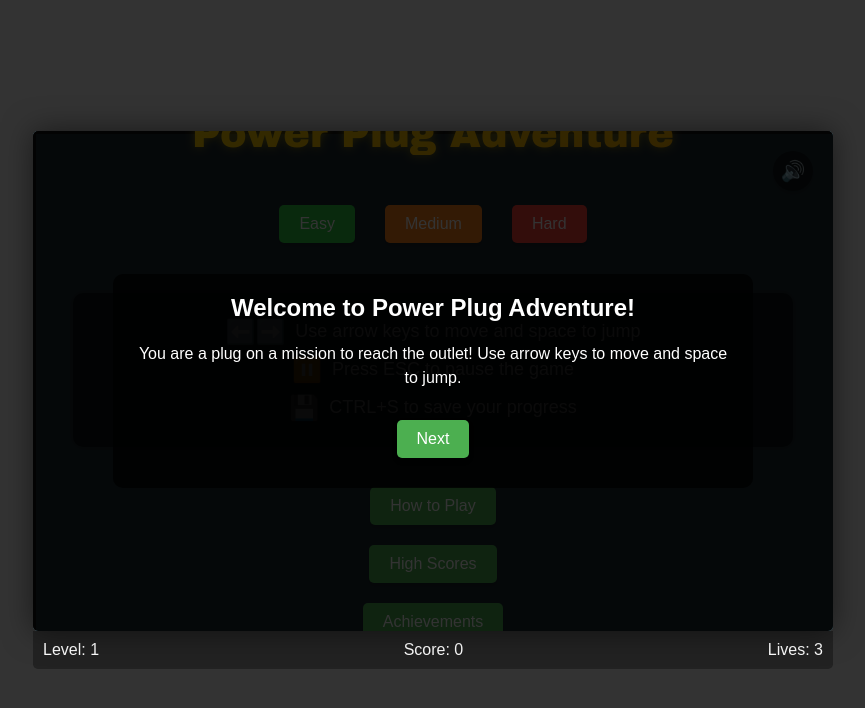
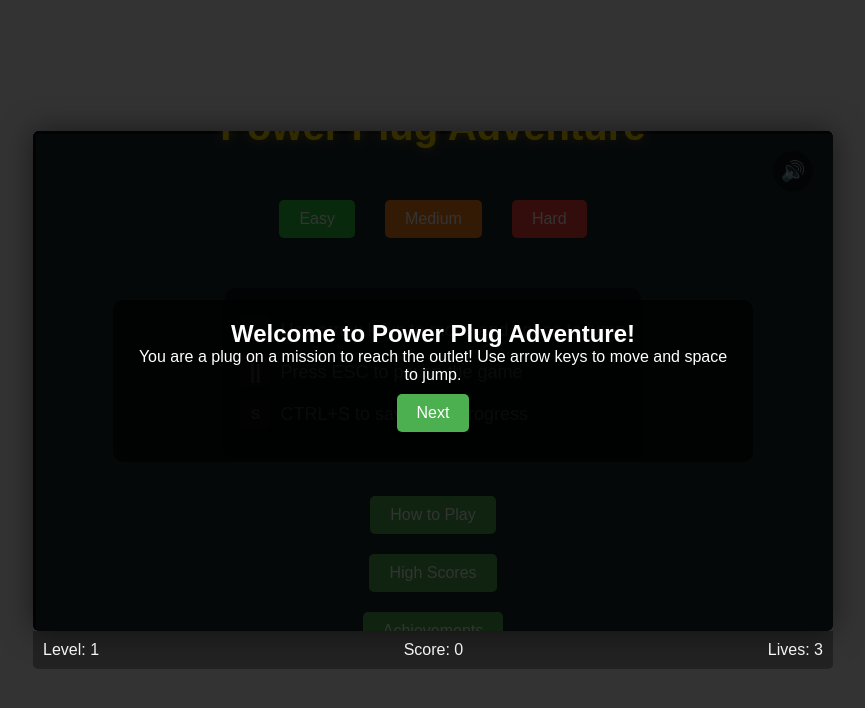
Before and after one commit to brndndb/plug-it, a plain HTML site: page index.html in a window 1280 px wide. Shown: the whole page, without its empty margins (207-1072 px from the left). Drawn offline with Linux system fonts and the light colour scheme.

Commit message:
Update index.html

```diff
--- a/index.html
+++ b/index.html
@@ -58,8 +58,6 @@
             color: #FFD700; /* Gold color */
             text-shadow: 0 0 10px rgba(255, 215, 0, 0.5);
             font-size: 2.5em;
-            width: 90%; /* Ensure text doesn't overflow */
-            text-align: center;
         }
         .button {
             background-color: #4CAF50;
@@ -183,18 +181,16 @@
             width: 90%;
         }
 
+        /* Fixed title style */
         .game-title {
-            font-family: 'Arial Black', sans-serif;
-            font-size: 3em;
-            background: linear-gradient(to right, #FFD700, #FFA500);
-            -webkit-background-clip: text;
-            background-clip: text;
-            -webkit-text-fill-color: transparent;
+            font-size: 42px;
+            font-weight: bold;
+            color: #FFD700;
+            text-shadow: 3px 3px 6px rgba(0, 0, 0, 0.5);
             margin-bottom: 30px;
-            text-shadow: 3px 3px 6px rgba(0, 0, 0, 0.3);
-            width: 90%; /* Prevent overflow */
+            max-width: 90%;
             text-align: center;
-            padding: 0 10px;
+            line-height: 1.2;
         }
 
         .game-controls {
@@ -203,19 +199,37 @@
             border-radius: 10px;
             margin: 20px 0;
             box-shadow: 0 0 10px rgba(0, 0, 0, 0.3);
-            width: 90%;
+            max-width: 90%;
         }
 
         .game-controls p {
+            margin: 12px 0;
             display: flex;
             align-items: center;
-            justify-content: center;
-            margin: 10px 0;
+            justify-content: flex-start;
         }
 
-        .game-controls p .icon {
+        .control-icon {
+            display: inline-block;
+            width: 30px;
+            height: 30px;
+            line-height: 30px;
+            text-align: center;
+            background-color: #333;
+            border-radius: 5px;
             margin-right: 10px;
-            font-size: 24px;
+            font-weight: bold;
+            color: #FFF;
+            box-shadow: 0 2px 4px rgba(0,0,0,0.3);
+        }
+
+        .pause-icon {
+            font-weight: bold;
+            font-size: 20px;
+        }
+
+        .save-icon {
+            font-size: 14px;
         }
 
         @keyframes slide-in {
@@ -246,30 +260,6 @@
             canvas {
                 width: 100%;
             }
-            .game-title {
-                font-size: 2.2em;
-            }
-        }
-
-        /* Tutorial styles */
-        #tutorialOverlay {
-            z-index: 1000;
-        }
-
-        #tutorialContent {
-            width: 80%;
-            max-width: 500px;
-        }
-
-        #tutorialText {
-            margin: 20px 0;
-            line-height: 1.5;
-        }
-
-        .tutorial-icon {
-            font-size: 40px;
-            margin: 10px 0;
-            color: #FFD700;
         }
     </style>
 </head>
@@ -286,9 +276,18 @@
                 <button id="hardBtn" class="button">Hard</button>
             </div>
             <div class="game-controls">
-                <p><span class="icon">⬅️➡️</span> Use arrow keys to move and space to jump</p>
-                <p><span class="icon">⏸️</span> Press ESC to pause the game</p>
-                <p><span class="icon">💾</span> CTRL+S to save your progress</p>
+                <p>
+                    <span class="control-icon">←→</span>
+                    Use arrow keys to move and space to jump
+                </p>
+                <p>
+                    <span class="control-icon pause-icon">||</span>
+                    Press ESC to pause the game
+                </p>
+                <p>
+                    <span class="control-icon save-icon">S</span>
+                    CTRL+S to save your progress
+                </p>
             </div>
         </div>
 
```
